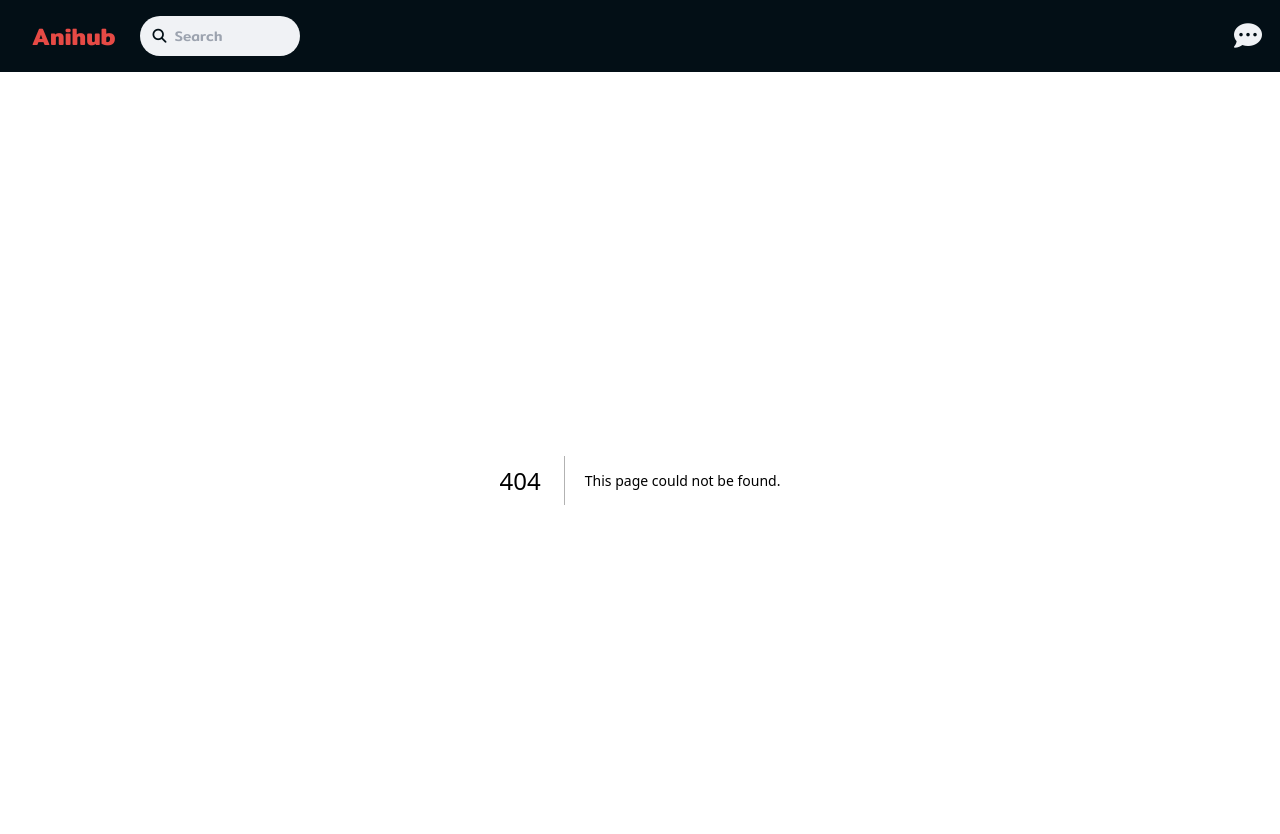
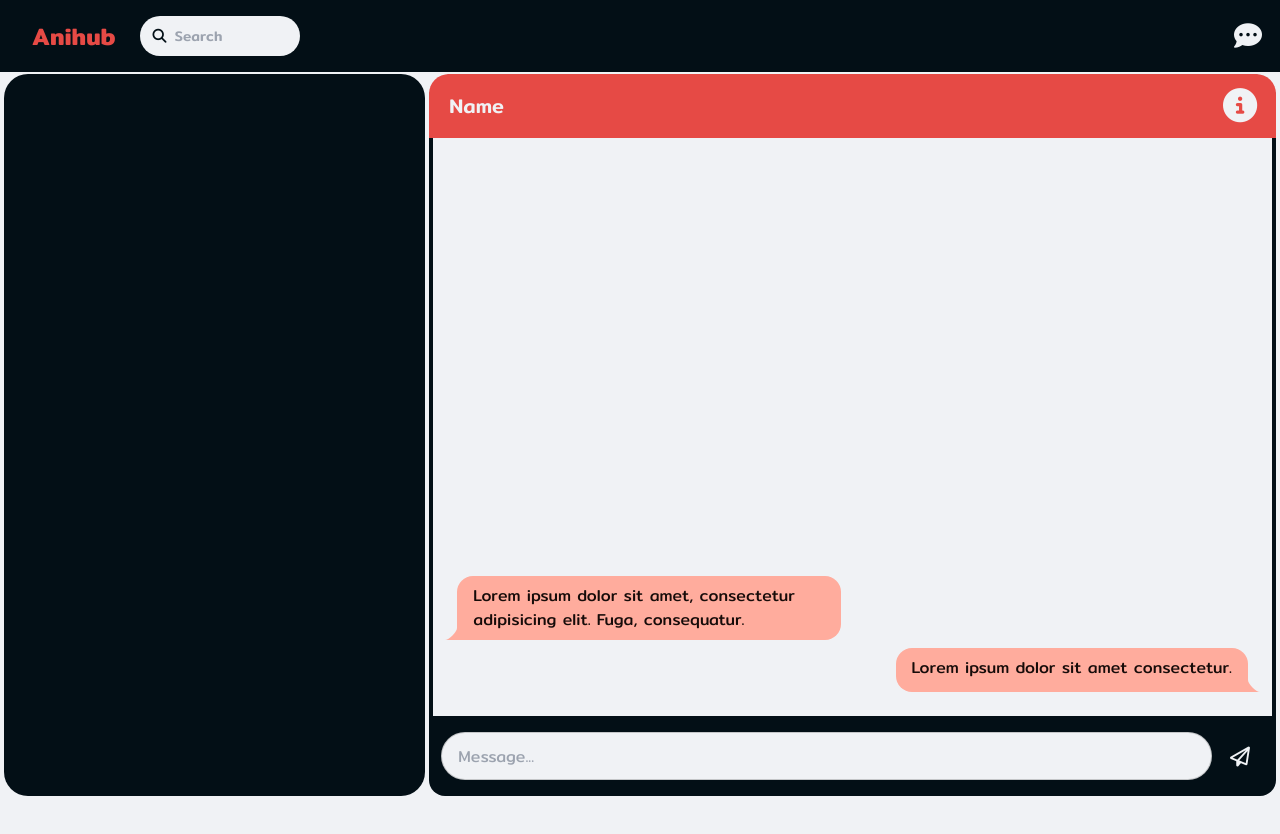
Before and after one commit to ice6504/AnimeSocialHub, a Next.js app: page /chat in a window 1280 px wide. Before the commit this address had no page. Shown: the top 834 px of the page. After the commit the page ends 800 px from the top, so only its background shows below. Built offline with nearby package versions, Linux system fonts and the light colour scheme.

Commit message:
Add ChatRoom

```diff
--- /dev/null
+++ b/src/app/[username]/page.jsx
@@ -0,0 +1,7 @@
+function page({params}) {
+  return (
+    <div className="pt-20">page {params.username}</div>
+  )
+}
+
+export default page
--- /dev/null
+++ b/src/app/chat/page.jsx
@@ -0,0 +1,47 @@
+function page() {
+  return (
+    <div className="grid lg:grid-cols-3 grid-flow-row h-full pt-20 lg:pt-[4.6rem] px-1 pb-1 gap-1">
+      {/* Contact */}
+      <div className="bg-secondary rounded-3xl"></div>
+      {/* Chat */}
+      <div className="col-span-2 rounded-3xl relative max-lg:hidden">
+        {/* HeadChat */}
+        <div className="absolute top-0 inset-x-0 bg-primary rounded-t-[1.25rem] h-16 p-5 flex justify-between items-center text-base-100 z-10">
+          <h3 className="font-medium text-xl">Name</h3>
+          <button className="btn btn-circle btn-sm btn-ghost text-lg text-base-100">
+            <i className="fa-solid fa-circle-info fa-2xl"></i>
+          </button>
+        </div>
+        {/* ChatRoom */}
+        <div className="h-full flex flex-col justify-end rounded-3xl pb-24 px-3 border-4 border-secondary">
+          <div className="">
+            <div className="chat chat-start">
+              <div className="chat-bubble max-w-96">
+                Lorem ipsum dolor sit amet, consectetur adipisicing elit. Fuga,
+                consequatur.
+              </div>
+            </div>
+            <div className="chat chat-end">
+              <div className="chat-bubble max-w-96">
+                Lorem ipsum dolor sit amet consectetur.
+              </div>
+            </div>
+          </div>
+        </div>
+        {/* Message */}
+        <div className="absolute bottom-0 inset-x-0 bg-secondary h-20 rounded-b-2xl flex items-center gap-1 px-3 z-10">
+          <input
+            type="text"
+            placeholder="Message..."
+            className="input input-bordered rounded-full w-full"
+          />
+          <button className="btn btn-ghost btn-circle text-base-100">
+            <i className="fa-regular fa-paper-plane fa-xl"></i>
+          </button>
+        </div>
+      </div>
+    </div>
+  );
+}
+
+export default page;
--- a/src/app/components/Drawer.jsx
+++ b/src/app/components/Drawer.jsx
@@ -25,7 +25,7 @@ function Drawer({ children }) {
         {/* Navbar */}
         <Header />
         {/* Page content here */}
-        <main className="pt-20 pb-5 min-h-screen">{children}</main>
+        <main className="min-h-screen">{children}</main>
       </div>
       <div className="drawer-side lg:hidden z-[60]">
         <label
--- a/src/app/components/Header.jsx
+++ b/src/app/components/Header.jsx
@@ -3,7 +3,7 @@ import Link from "next/link";
 function Header() {
   return (
     <>
-      <div className="navbar py-3 bg-secondary text-base-100 fixed inset-x-0 top-0 z-50">
+      <header className="navbar py-3 bg-secondary text-base-100 fixed inset-x-0 top-0 z-50">
         <div className="navbar-start space-x-2">
           <div className="flex-none lg:hidden">
             <label
@@ -33,11 +33,11 @@ function Header() {
           </div>
         </div>
         <div className="navbar-end">
-          <Link href="" className="btn btn-circle btn-ghost">
+          <Link href="/chat" className="btn btn-circle btn-ghost">
             <i className="fa-solid fa-comment-dots fa-2xl"></i>
           </Link>
         </div>
-      </div>
+      </header>
     </>
   );
 }
--- a/src/app/components/NewPost.jsx
+++ b/src/app/components/NewPost.jsx
@@ -1,14 +1,23 @@
 import Image from "next/image";
+import Link from "next/link";
 
 function NewPost() {
   return (
     <div className="w-full card bg-secondary p-5 sm:p-10 gap-5 sm:gap-8 justify-center rounded-3xl">
       <div className="flex justify-between items-center gap-5">
-        <div className="avatar">
-          <div className="w-14 sm:w-20 bg-primary rounded-full">
-            <Image src="/next.svg" alt="User" width="100" height="100" priority={true} />
+        <Link href="/username">
+          <div className="avatar">
+            <div className="w-14 sm:w-20 bg-primary rounded-full">
+              <Image
+                src="/next.svg"
+                alt="User"
+                width="100"
+                height="100"
+                priority={true}
+              />
+            </div>
           </div>
-        </div>
+        </Link>
         <input
           type="text"
           placeholder="Compose new post"
--- a/src/app/components/Post.jsx
+++ b/src/app/components/Post.jsx
@@ -1,9 +1,11 @@
 import Image from "next/image";
+import Link from "next/link";
 
 function Post() {
   return (
     <div className="bg-secondary h-fit rounded-3xl card text-base-100">
       <div className="flex items-center gap-3 p-8">
+        <Link href="/username">
           <div className="avatar">
             <div className="w-12 sm:w-16 bg-primary rounded-full">
               <Image
@@ -15,8 +17,14 @@ function Post() {
               />
             </div>
           </div>
-        <div className="">
-          <h3 className="font-medium text-xl sm:text-2xl">Username</h3>
+        </Link>
+        <div className="flex flex-col">
+          <Link
+            href="/username"
+            className="font-medium text-xl sm:text-2xl sm:hover:text-primary transition-all"
+          >
+            Username
+          </Link>
           <span>2 hours ago</span>
         </div>
       </div>
@@ -43,9 +51,14 @@ function Post() {
         </div>
         {/* link */}
         <div>125 likes</div>
-        <div className="space-x-2">
-          <span className="font-medium text-xl">Username</span>
-          <span>
+        <div className="flex sm:items-end space-x-2">
+          <Link
+            href="/username"
+            className="font-medium text-xl sm:hover:text-primary transition-all"
+          >
+            Username
+          </Link>
+          <span className="line-clamp-2">
             Lorem ipsum dolor sit amet consectetur, adipisicing elit. Tempora,
             voluptate.
           </span>
--- a/src/app/page.jsx
+++ b/src/app/page.jsx
@@ -5,7 +5,7 @@ import Post from "./components/Post";
 
 export default function Home() {
   return (
-    <div className="lg:container lg:mx-auto px-5 lg:px-10 xl:px-16 grid lg:grid-cols-4 grid-flow-row gap-5">
+    <div className="pt-20 pb-5 lg:container lg:mx-auto px-5 lg:px-10 xl:px-16 grid lg:grid-cols-4 grid-flow-row gap-5">
       <div className="lg:col-span-3 space-y-3 sm:space-y-5">
         <NewPost />
         <Post />
```
Lines whose indentation alone changed are shown as unchanged.
